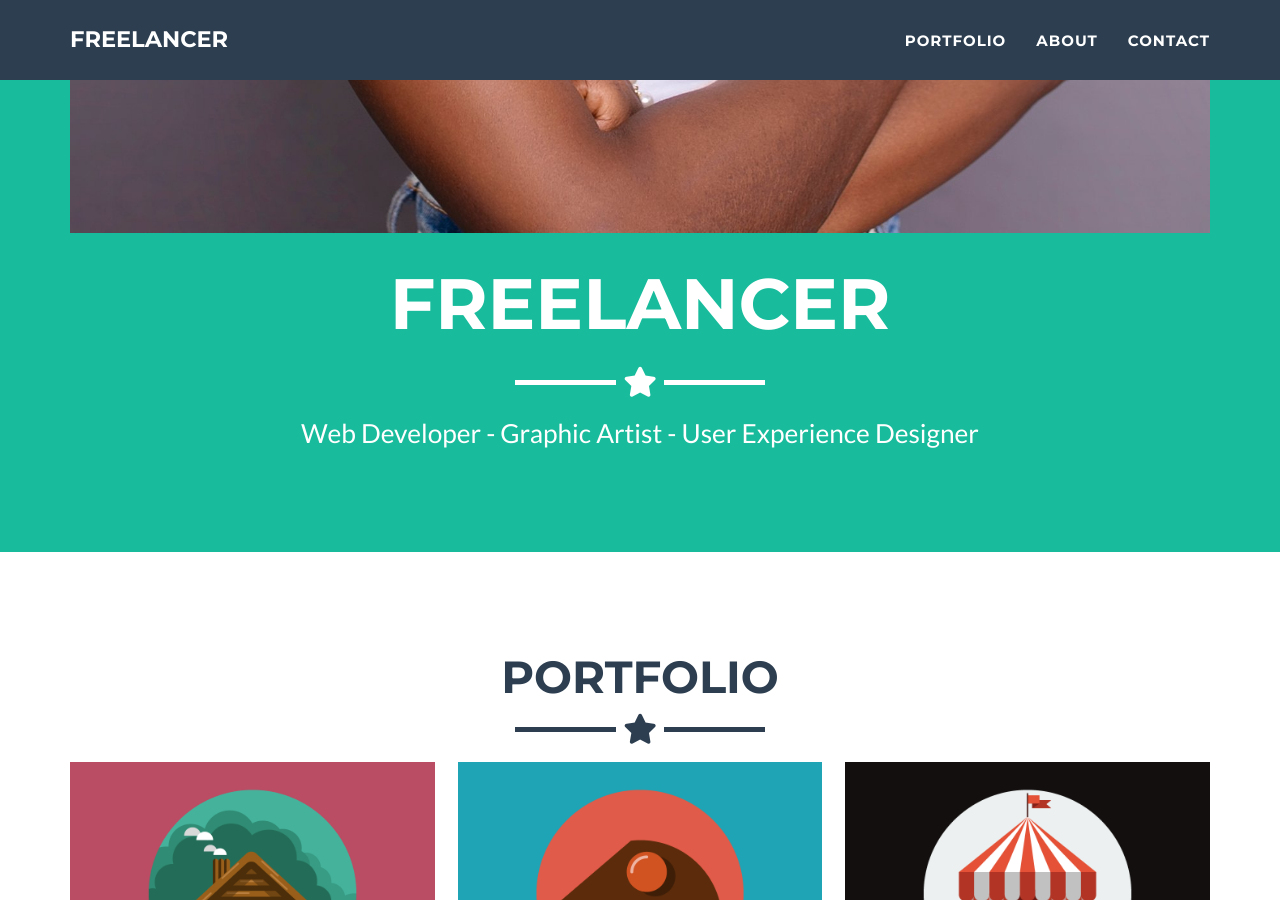
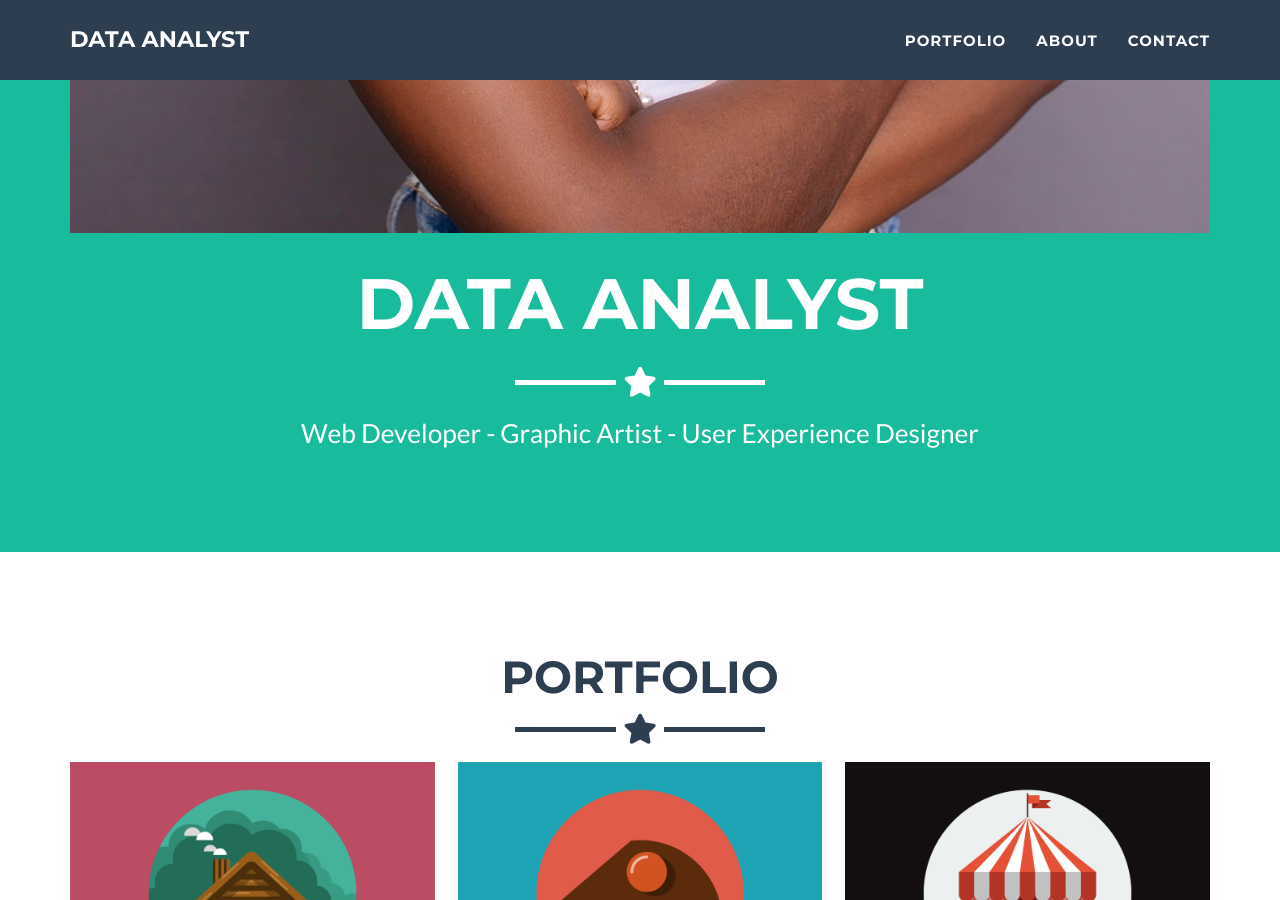
Before and after one commit to oluwayetty/oluwayetty.github.io, a Jekyll site: the page built from _posts/2014-07-18-project-1.markdown, in a window 1280 px wide and 900 px high, scrolled down 1418 px. Built offline with Jekyll 4.4.1, drawn with Linux system fonts in a browser that asks for light colours.

Commit message:
Update _config.yml

```diff
--- a/_config.yml
+++ b/_config.yml
@@ -1,7 +1,7 @@
 # Site settings
-title: Freelancer
-email: your-email@domain.com
-url: https://github.com/jeromelachaud/freelancer-theme
+title: Data Analyst
+email: oluwayetti@gmail.com
+url: https://oluwayetty.github.io/
 description: "Write an awesome description for your new site here. You can edit this line in _config.yml. It will appear in your document head meta (for Google search results) and in your feed.xml site description."
 keywords: "your keywords, separated by commas"
 skills: "Web Developer - Graphic Artist - User Experience Designer"
```
